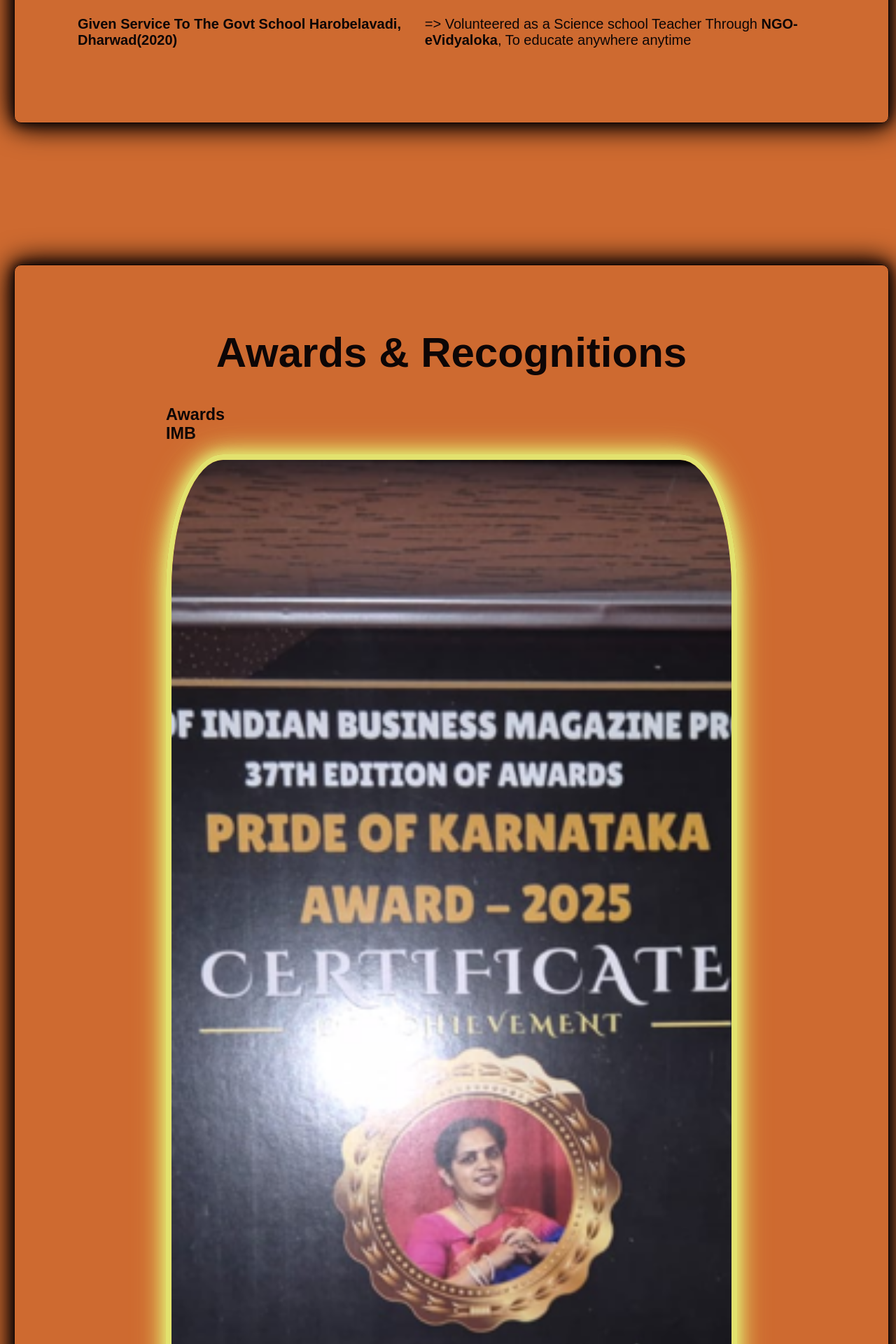
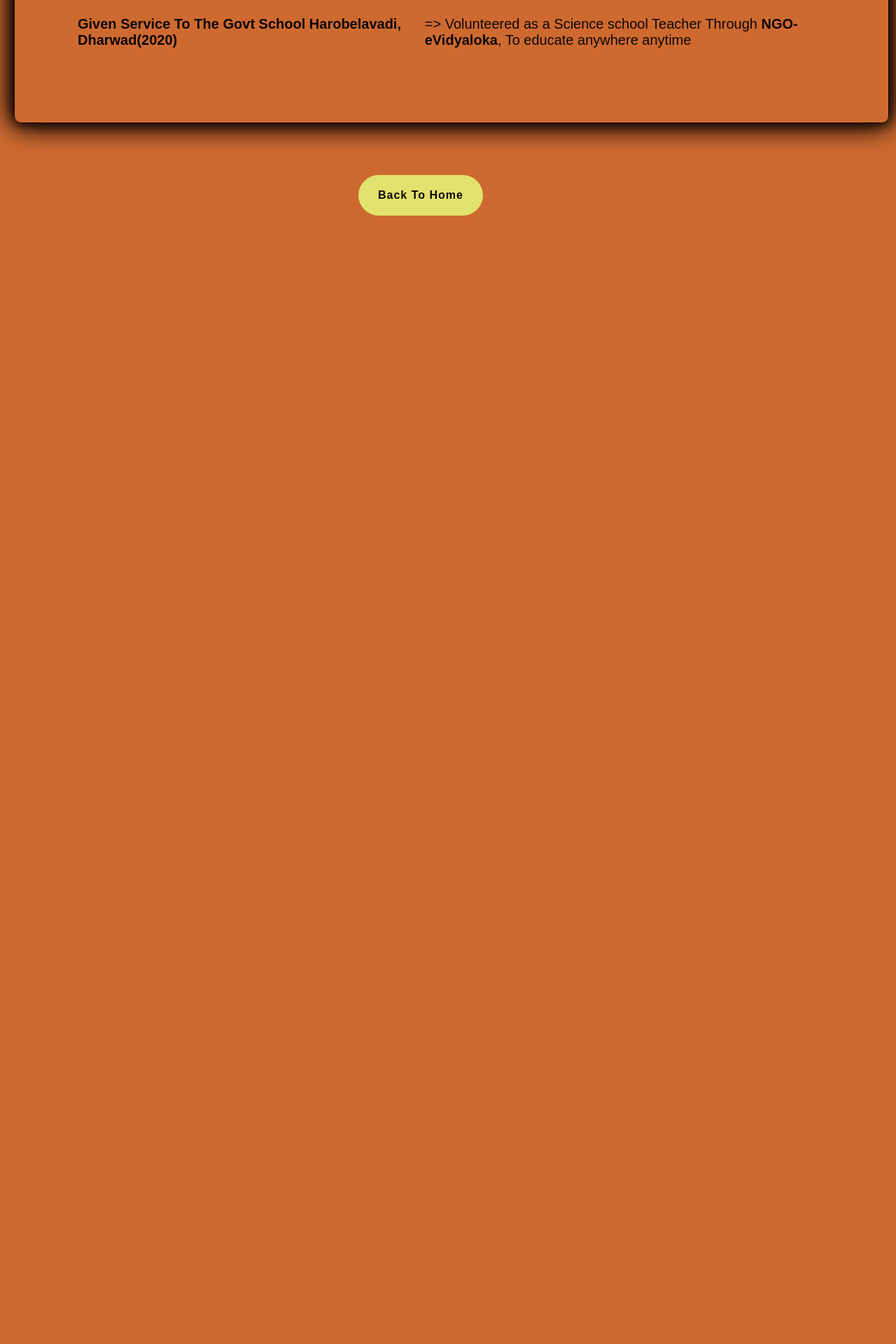
Before and after one commit to happyhealinghappyfeeling/Veenapujarcounselor, a Django app: template templates/aboutme.html in a window 1280 px wide. Shown: the part 1578-3498 px from the top of the page at 70% size. After the commit the page ends 1886 px from the top, so only its background shows below. Run offline with Django 5.2, Linux system fonts and the light colour scheme; the template is opened without the code that fills it, so the values that code supplies are empty; some libraries are stand-ins or nearby versions.

Commit message:
Updated aboutme html file

```diff
--- a/templates/aboutme.html
+++ b/templates/aboutme.html
@@ -77,38 +77,23 @@
         </section>
     </div>
 
-    <div class="my-expertise">
+    <!-- <div class="my-expertise">
         <section class="expert">
             <div class="expert-text">
                 <h2>Awards & Recognitions</h2>
                 <div class="child-content">
-                        <h3>{% trans "Awards" %}</h3>
-                        <h3>{% trans "IMB" %}</h3>
-                        <img src="{% static 'images/VP-1.png' %}" class="square-glow">
+                    <h3>{% trans "Awards" %}</h3>
+                    <h3>{% trans "IMB" %}</h3>
+                    <img src="{% static 'images/VP-1.png' %}" class="square-glow">
                 </div>
                 <div class="child-content">
-                        <h3>{% trans "Awards" %}</h3>
-                        <h3>{% trans "IMB" %}</h3>
-                        <img src="{% static 'images/vP-2.png' %}" class="square-glow">
-                </div>
-                <div class="child-content">
-                        <h3>{% trans "Awards" %}</h3>
-                        <h3>{% trans "IMB" %}</h3>
-                        <img src="{% static 'images/' %}" class="square-glow">
-                </div>
-                <div class="child-content">
-                        <h3>{% trans "Awards" %}</h3>
-                        <h3>{% trans "IMB" %}</h3>
-                        <img src="{% static 'images/' %}" class="square-glow">
-                </div>
-                <div class="child-content">
-                        <h3>{% trans "Awards" %}</h3>
-                        <h3>{% trans "IMB" %}</h3>
-                        <img src="{% static 'images/' %}" class="square-glow">
+                    <h3>{% trans "Awards" %}</h3>
+                    <h3>{% trans "IMB" %}</h3>
+                    <img src="{% static 'images/VP-2.png' %}" class="square-glow">
                 </div>
             </div>
         </section>
-    </div>
+    </div> -->
 
     <a href="{% url 'counApp:home' %}" class="btn-box">{% trans "Back To Home" %}</a>
 
```
